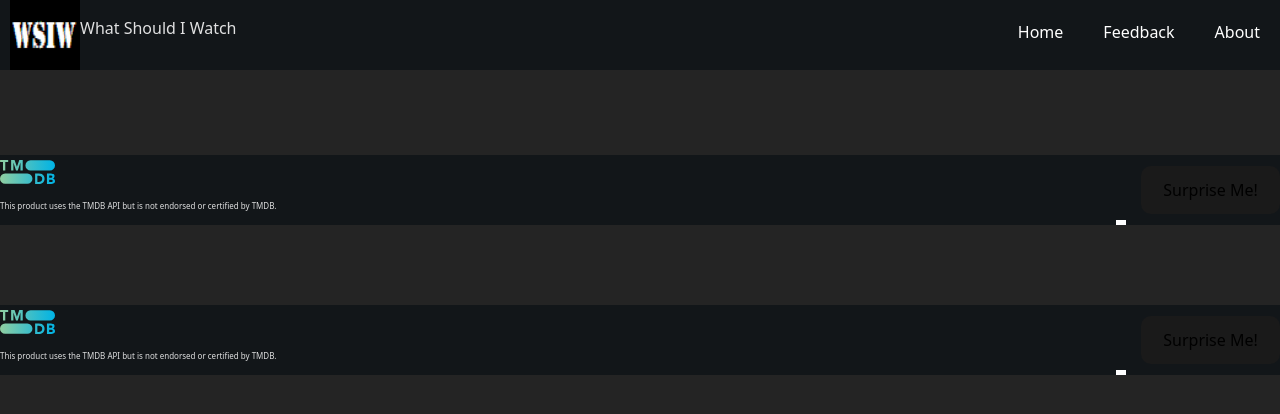
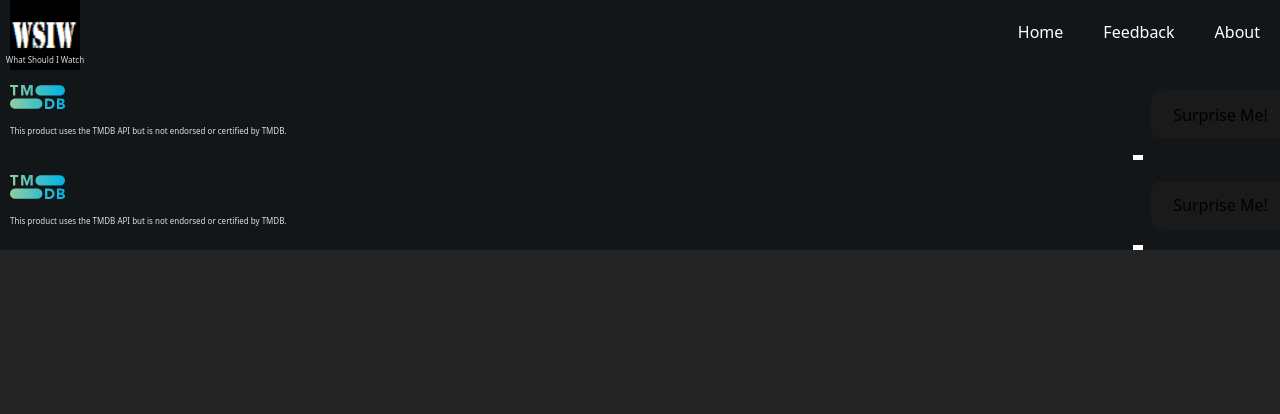
Before and after one commit to MelissaHarper/unit1-final-project, a React (Vite) app in the folder what-should-i-watch/: page /footer in a window 1280 px wide. Shown: the top 414 px of the page. Built offline with nearby package versions, Linux system fonts and the light colour scheme; no server answers.

Commit message:
header fixed footer sticky

```diff
--- a/what-should-i-watch/src/App.css
+++ b/what-should-i-watch/src/App.css
@@ -7,7 +7,7 @@ body {
   flex-direction: column;
   justify-content: flex-start;
   align-content: center;
-  margin-top: 75px;
+  margin-top: 70px;
 }
 
 .about {
--- a/what-should-i-watch/src/components/NavBar.jsx
+++ b/what-should-i-watch/src/components/NavBar.jsx
@@ -18,9 +18,10 @@ function NavBar() {
   return (
     <header>
       <div className="navbar">
-        <div className="leftSide"></div>
-        <img className="nav-logo" src={image} onClick={handleClick} />
-        <p className="siteName">What Should I Watch</p>
+        <div className="leftSide">
+          <img className="nav-logo" src={image} onClick={handleClick} />
+          <p className="siteName">What Should I Watch</p>
+        </div>
         <div className="rightSide"></div>
         <Link to="/">Home</Link>
         <Link to="/feedback">Feedback</Link>
--- a/what-should-i-watch/src/styles/NavBar-Footer.css
+++ b/what-should-i-watch/src/styles/NavBar-Footer.css
@@ -1,5 +1,5 @@
 .navbar {
-  position: absolute;
+  position: fixed;
   left: 0;
   top: 0;
   right: 0;
@@ -12,12 +12,22 @@
 }
 
 .navbar .leftSide {
+  display: flex;
+  flex-direction: column;
   padding-left: 10px;
+  max-height: 70px;
 }
 
 .navbar .nav-logo {
   width: 70px;
   height: 70px;
+}
+
+p.siteName {
+  position: relative;
+  margin: -1rem -1rem;
+  font-size: 0.5rem;
+  z-index: 1;
 }
 
 .navbar .rightSide {
@@ -36,11 +46,12 @@
 }
 
 footer {
-  position: relative;
+  position: sticky;
   left: 0;
   bottom: 0;
-  right: 0;
-  margin-top: 5rem;
+  /* right: 0;
+  margin-top: 5rem; */
+  padding: 10px;
   display: flex;
   flex-direction: row;
   justify-content: space-between;
```
